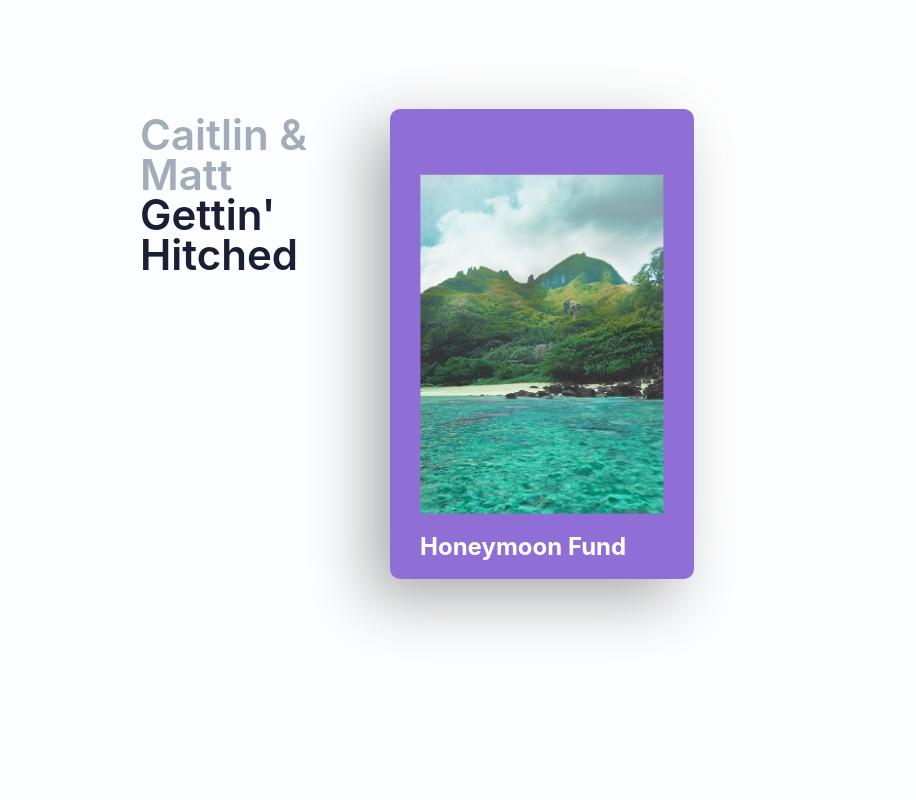
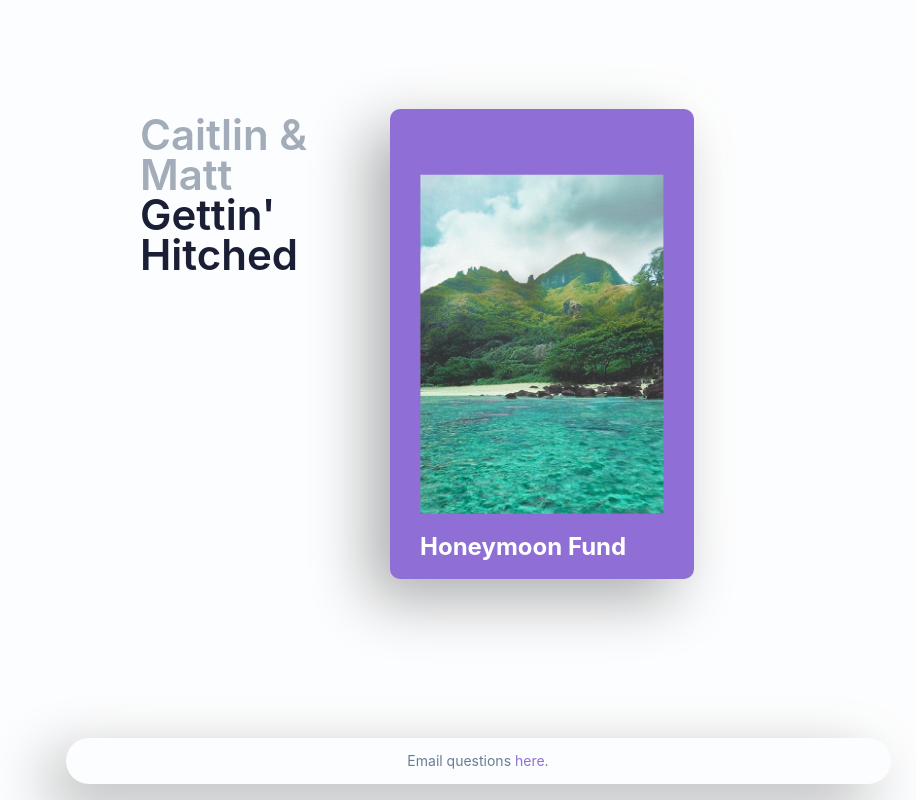
Before and after one commit to mkguthrie/stripe-nextjs-typescript, a Next.js app: page / in a window 1280 px wide. Shown: the whole page, without its empty margins (162-1078 px from the left). Built offline with nearby package versions, Linux system fonts and the light colour scheme.

Commit message:
changed page title and link

```diff
--- a/components/Layout.tsx
+++ b/components/Layout.tsx
@@ -38,6 +38,19 @@ const Layout = ({
       </header>
       {children}
     </div>
+    <div className="banner">
+      <span>
+        Email questions{' '}
+        <a
+          href="mailto:matthew.k.guthrie@gmail.com"
+          target="_blank"
+          rel="noopener noreferrer"
+        >
+          here
+        </a>
+        .
+      </span>
+    </div>
   </>
 )
 
--- a/pages/api/checkout_sessions/index.ts
+++ b/pages/api/checkout_sessions/index.ts
@@ -33,7 +33,7 @@ export default async function handler(
           },
         ],
         success_url: `${req.headers.origin}/result?session_id={CHECKOUT_SESSION_ID}`,
-        cancel_url: `${req.headers.origin}/donate-with-checkout`,
+        cancel_url: `${req.headers.origin}/honeymoon-fund`,
       }
       const checkoutSession: Stripe.Checkout.Session = await stripe.checkout.sessions.create(
         params
--- a/pages/index.tsx
+++ b/pages/index.tsx
@@ -4,10 +4,10 @@ import Layout from '../components/Layout'
 
 const IndexPage: NextPage = () => {
   return (
-    <Layout title="Home | Next.js + TypeScript Example">
+    <Layout title="C&#38;M - Gettin Hitched">
       <ul className="card-list">
         <li>
-          <Link href="/donate-with-checkout">
+          <Link href="/honeymoon-fund">
             <a className="card checkout-style-background">
               <h2 className="bottom">Honeymoon Fund</h2>
               <img src="/thailand.gif" />
```
Also changed, not shown: pages/honeymoon-fund.tsx (renamed from pages/donate-with-checkout.tsx).
